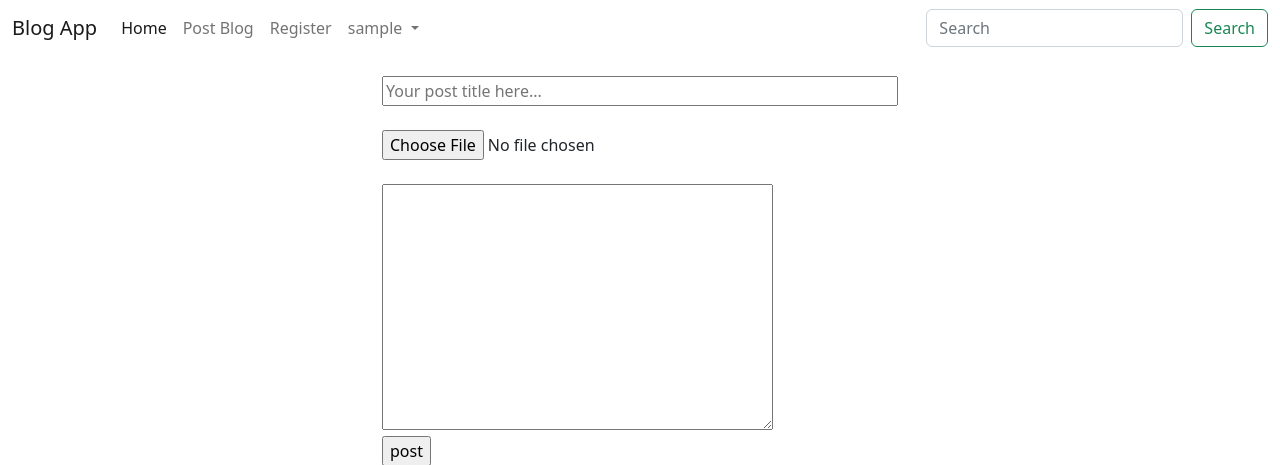
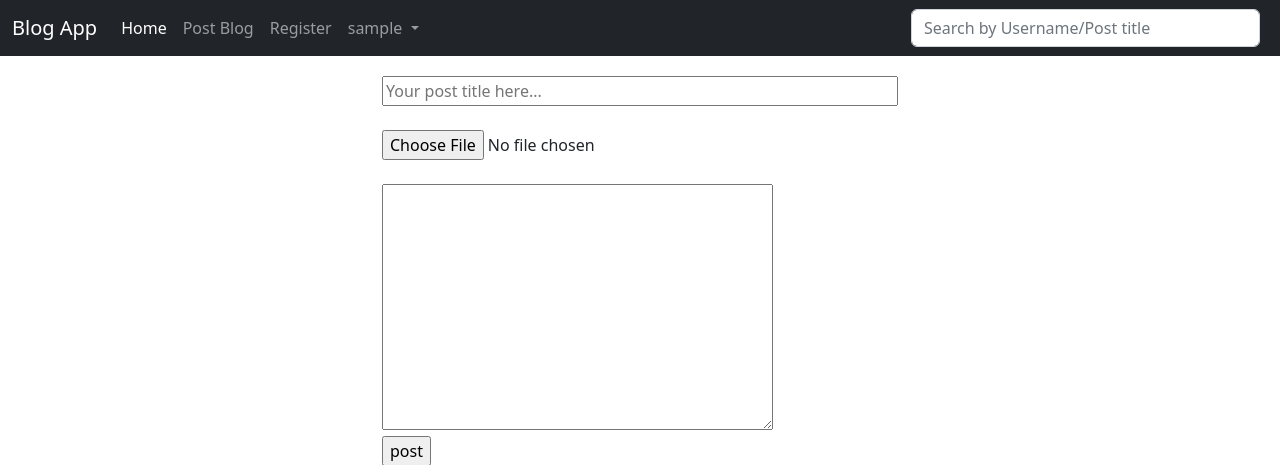
Before and after one commit to shibushrestha/Blog-App, a Django app: page /Blog/create/ in a window 1280 px wide. Shown: the top 465 px of the page. Run offline with Django 4.2, Linux system fonts and the light colour scheme; the visitor is signed in with stand-in values (Sample User, id 1); some libraries are stand-ins or nearby versions.

Commit message:
logic for update_profile_view and user_profile

```diff
--- a/project/Blog/templates/Blog/main.html
+++ b/project/Blog/templates/Blog/main.html
@@ -15,13 +15,14 @@
         </style>
     </head>
     <body>
-        <nav class="navbar navbar-expand-lg">
+        <nav class="navbar navbar-expand-lg sticky-top navbar-dark bg-dark">
             <div class="container-fluid">
                 <a class="navbar-brand" href="#">Blog App</a>
                 <button class="navbar-toggler" type="button" data-bs-toggle="collapse" data-bs-target="#navbarSupportedContent" aria-controls="navbarSupportedContent" aria-expanded="false" aria-label="Toggle navigation">
                     <span class="navbar-toggler-icon"></span>
                 </button>
                 <div class="collapse navbar-collapse" id="navbarSupportedContent">
+
                     <ul class="navbar-nav me-auto mb-2 mb-lg-0">
                         <li class="nav-item">
                             <a class="nav-link active" aria-current="page" href="{% url 'Blog:home' %}">Home</a>
@@ -39,7 +40,7 @@
                         {% if user.is_authenticated %}
                             <li class="nav-item dropdown">
                                 <a class="nav-link dropdown-toggle" href="#" role="button" data-bs-toggle="dropdown" aria-expanded="false">
-                                {{ user.username }}
+                                    {{ request.user.username }}
                                 </a>
                                 <ul class="dropdown-menu">
                                 <li><a class="dropdown-item" href="{% url 'Blog:profile' user.username %}">Profile</a></li>
@@ -56,8 +57,8 @@
 
                     </ul>
                     <form class="d-flex" role="search">
-                  <input class="form-control me-2" type="search" placeholder="Search" aria-label="Search">
-                  <button class="btn btn-outline-success" type="submit">Search</button>
+                        <input class="form-control me-2" type="search" placeholder="Search by Username/Post title" size="30" aria-label="Search">
+
                     </form>
                 </div>
             </div>
--- a/project/Blog/templates/Blog/userprofile.html
+++ b/project/Blog/templates/Blog/userprofile.html
@@ -5,6 +5,7 @@
 
         <img src="{{ user_profile.get_profile_image_url }}" style="width:100px; height:100px">
         <a href="{% url 'Blog:updateprofile' user.username %}">Update profile</a>
+
         {{ user.username }}
         {{ user_profile.description }}
         {{ user_profile.youtube_account }}
--- a/project/Blog/views.py
+++ b/project/Blog/views.py
@@ -1,4 +1,6 @@
 from django.shortcuts import (render, redirect, get_object_or_404, get_list_or_404)
+from django.http import HttpResponse
+from django.core.exceptions import ObjectDoesNotExist
 from django.contrib.auth.models import User
 from django.contrib.auth import login, logout
 from django.contrib.auth.decorators import login_required
@@ -50,7 +52,7 @@ def register_user(request):
             user = User(username=username)
             user.set_password(password)
             user.save()
-            return redirect('home')
+            return redirect('Blog:home')
     return render(request, 'Blog/register-user.html', context={'form':form})
 
 def user_login(request):
@@ -65,47 +67,57 @@ def user_login(request):
             # To get the value of 'next' do this, you can get the value of next in the template like so request.GET('next')
             if 'next' in request.POST:
                 return redirect(request.POST.get('next'))
-            return redirect('home')
+            return redirect('Blog:home')
     return render(request, 'Blog/user-login.html', {'form':form})
 
 
 def user_logout(request):
     logout(request)
-    return redirect('home')
-
-@login_required
-def update_user_profile(request,user_username):
-    user = request.user
-    userprofile, created = UserProfile.objects.get_or_create(user=user)
-
-    form = UpdateProfileForm(instance=userprofile)
-    if request.method == "POST":
-        form = UpdateProfileForm(request.POST, request.FILES, instance=userprofile)
-        if form.is_valid():
-            description = form.cleaned_data.get('description')
-            profile_image = form.cleaned_data.get('profile_image')
-            youtube_account = form.cleaned_data.get('youtube_account')
-            instagram_account = form.cleaned_data.get('instagram_account')
-            update_userprofile = UserProfile.objects.filter(user=user).update(
-                description = description,
-                profile_image = profile_image,
-                youtube_account = youtube_account,
-                instagram_account = instagram_account
-            )
-
-            # for now lets redirect to home
-            return redirect('home')
-    return render(request, 'Blog/update_profile.html', {'form':form})
+    return redirect('Blog:home')
 
 
-@login_required
+def update_user_profile(request,user_username):
+    user = User.objects.get(username=user_username)
+    if user == request.user:
+        userprofile, created = UserProfile.objects.get_or_create(user=user)
+
+        form = UpdateProfileForm(instance=userprofile)
+        if request.method == "POST":
+            form = UpdateProfileForm(request.POST, request.FILES, instance=userprofile)
+            if form.is_valid():
+                description = form.cleaned_data.get('description')
+                profile_image = form.cleaned_data.get('profile_image')
+                youtube_account = form.cleaned_data.get('youtube_account')
+                instagram_account = form.cleaned_data.get('instagram_account')
+                update_userprofile = UserProfile.objects.filter(user=user).update(
+                    description = description,
+                    profile_image = profile_image,
+                    youtube_account = youtube_account,
+                    instagram_account = instagram_account
+                )
+
+                # for now lets redirect to home
+                return redirect('Blog:home')
+
+        return render(request, 'Blog/update_profile.html', {'form':form})
+    else:
+        return redirect("Blog:login")
+
+
+
 def user_profile(request, user_username):
-    user = get_object_or_404(User, username = user_username)
-    user_profile = get_object_or_404(UserProfile, user=user)
-    user_all_blog = user.blog_set.all()
-    context ={
-        'user':user,
-        'user_profile':user_profile,
-        'user_all_blog':user_all_blog,
+    try:
+        user = User.objects.get(username=user_username)
+    except ObjectDoesNotExist:
+        return HttpResponse('<h1>User doesnot exist</h1>')
+    if user == request.user:
+        user_profile = get_object_or_404(UserProfile, user=user)
+        user_all_blog = user.blog_set.all()
+        context ={
+            'user':user,
+            'user_profile':user_profile,
+            'user_all_blog':user_all_blog,
         }
-    return render(request, 'Blog/userprofile.html', context)
+        return render(request, 'Blog/userprofile.html', context)
+    elif user != request.user and User.objects.filter(username=user.username).exists():
+        return redirect('Blog:login')
--- a/project/project/settings.py
+++ b/project/project/settings.py
@@ -129,6 +129,6 @@ MEDIA_ROOT = BASE_DIR / 'media'
 DEFAULT_AUTO_FIELD = 'django.db.models.BigAutoField'
 
 
-LOGIN_URL = 'login'
+LOGIN_URL = 'Blog:login'
 
 CKEDITOR_UPLOAD_PATH = "uploads/"
```
Lines whose indentation alone changed are shown as unchanged.
